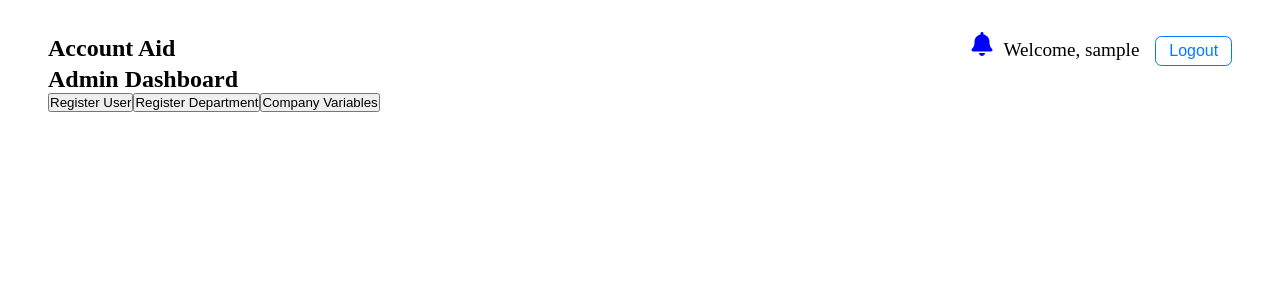
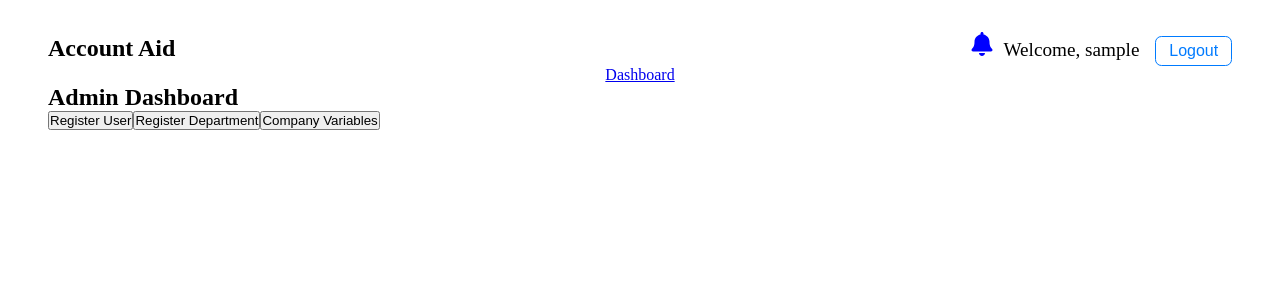
Before and after one commit to malachsalama/accountaid, a React (Vite) app in the folder client/: page /admin in a window 1280 px wide. Shown: the top 300 px of the page. Built offline with nearby package versions, Linux system fonts and the light colour scheme; no server answers; sample sign-in values are in the browser's storage.

Commit message:
Dashboard phase 1

```diff
--- a/client/src/App.jsx
+++ b/client/src/App.jsx
@@ -9,6 +9,7 @@ import { AccountsHome, CreateCreditor, TbAccounts } from "./pages/accounts";
 import HumanResourceHome from "./pages/human_resource/HumanResourceHome";
 import "./App.css";
 import Notifications from "./components/notifications/Notifications";
+import Dashboard from "./components/dashboard/Dashboard";
 
 function App() {
   return (
@@ -20,6 +21,7 @@ function App() {
             path="/accountaid"
             element={
               <ProtectedRoutes>
+                <Dashboard />
                 <SuperAdminHome />
                 <Outlet />
               </ProtectedRoutes>
@@ -31,6 +33,7 @@ function App() {
             path="/admin"
             element={
               <ProtectedRoutes>
+                <Dashboard />
                 <ManagementHome />
                 <Outlet />
               </ProtectedRoutes>
@@ -46,6 +49,7 @@ function App() {
             path="/retail"
             element={
               <ProtectedRoutes>
+                <Dashboard />
                 <RetailHome />
                 <Outlet />
               </ProtectedRoutes>
@@ -60,6 +64,7 @@ function App() {
             path="/accounts"
             element={
               <ProtectedRoutes>
+                <Dashboard />
                 <AccountsHome />
                 <Outlet />
               </ProtectedRoutes>
@@ -72,6 +77,7 @@ function App() {
             path="/humanresource"
             element={
               <ProtectedRoutes>
+                <Dashboard />
                 <HumanResourceHome />
               </ProtectedRoutes>
             }
--- /dev/null
+++ b/client/src/components/dashboard/Dashboard.jsx
@@ -0,0 +1,10 @@
+import { Link } from "react-router-dom";
+import "./dashboard.css";
+
+export default function Dashboard() {
+  return (
+    <div className="Dashboard_div">
+      <Link>Dashboard</Link>
+    </div>
+  );
+}
--- /dev/null
+++ b/client/src/components/dashboard/dashboard.css
@@ -0,0 +1,5 @@
+.Dashboard_div {
+  display: flex;
+  justify-content: center; /* Center horizontally */
+  align-items: center; /* Center vertically */
+}
```
